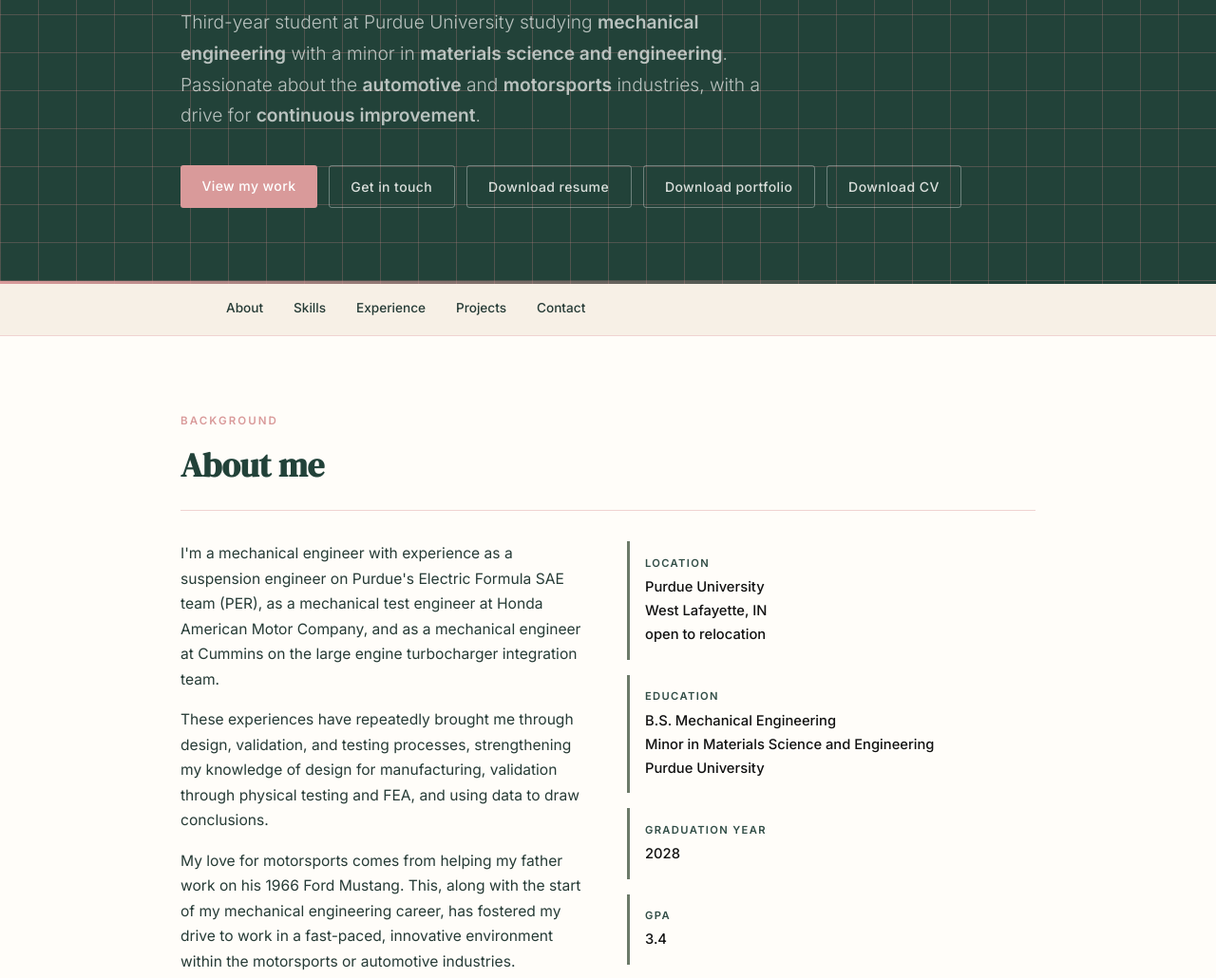
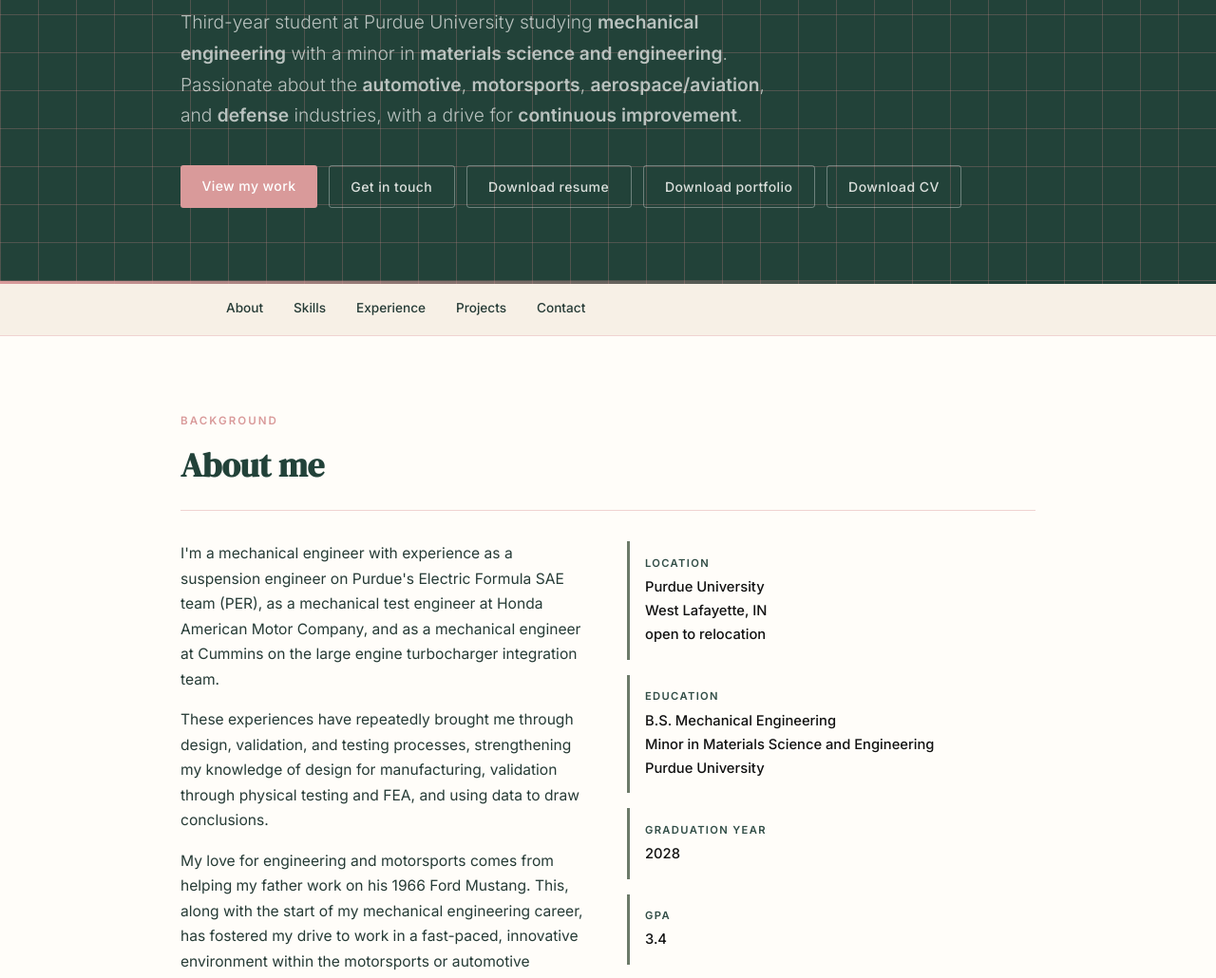
Before and after one commit to lillygeorge-12/Portfolio, a plain HTML site: page index.html in a window 1280 px wide. Shown: the part 265-1295 px from the top of the page at 95% size. Drawn offline with Linux system fonts and the light colour scheme.

Commit message:
objective fix

```diff
--- a/index.html
+++ b/index.html
@@ -443,7 +443,7 @@
       <p class="hero-eyebrow">Mechanical Engineer</p>
       <h1 class="hero-name">Lilly George</h1>
       <p class="hero-tagline">
-        Third-year student at Purdue University studying <b>mechanical engineering</b> with a minor in <b>materials science and engineering</b>. Passionate about the <b>automotive</b> and <b>motorsports</b> industries, with a drive for <b>continuous improvement</b>.
+        Third-year student at Purdue University studying <b>mechanical engineering</b> with a minor in <b>materials science and engineering</b>. Passionate about the <b>automotive</b>, <b>motorsports</b>, <b>aerospace/aviation</b>, and <b>defense</b> industries, with a drive for <b>continuous improvement</b>.
       </p>
       <div class="hero-links">
         <a href="#projects" class="btn btn-primary">View my work</a>
@@ -480,7 +480,7 @@
            These experiences have repeatedly brought me through design, validation, and testing processes, strengthening my knowledge of design for manufacturing, validation through physical testing and FEA, and using data to draw conclusions.
           </p>
           <p>
-           My love for motorsports comes from helping my father work on his 1966 Ford Mustang. This, along with the start of my mechanical engineering career, has fostered my drive to work in a fast-paced, innovative environment within the motorsports or automotive industries.
+           My love for engineering and motorsports comes from helping my father work on his 1966 Ford Mustang. This, along with the start of my mechanical engineering career, has fostered my drive to work in a fast-paced, innovative environment within the motorsports or automotive industries.
           </p>
         </div>
         <div class="about-meta">
```
Also changed, not shown: 1 other file.
